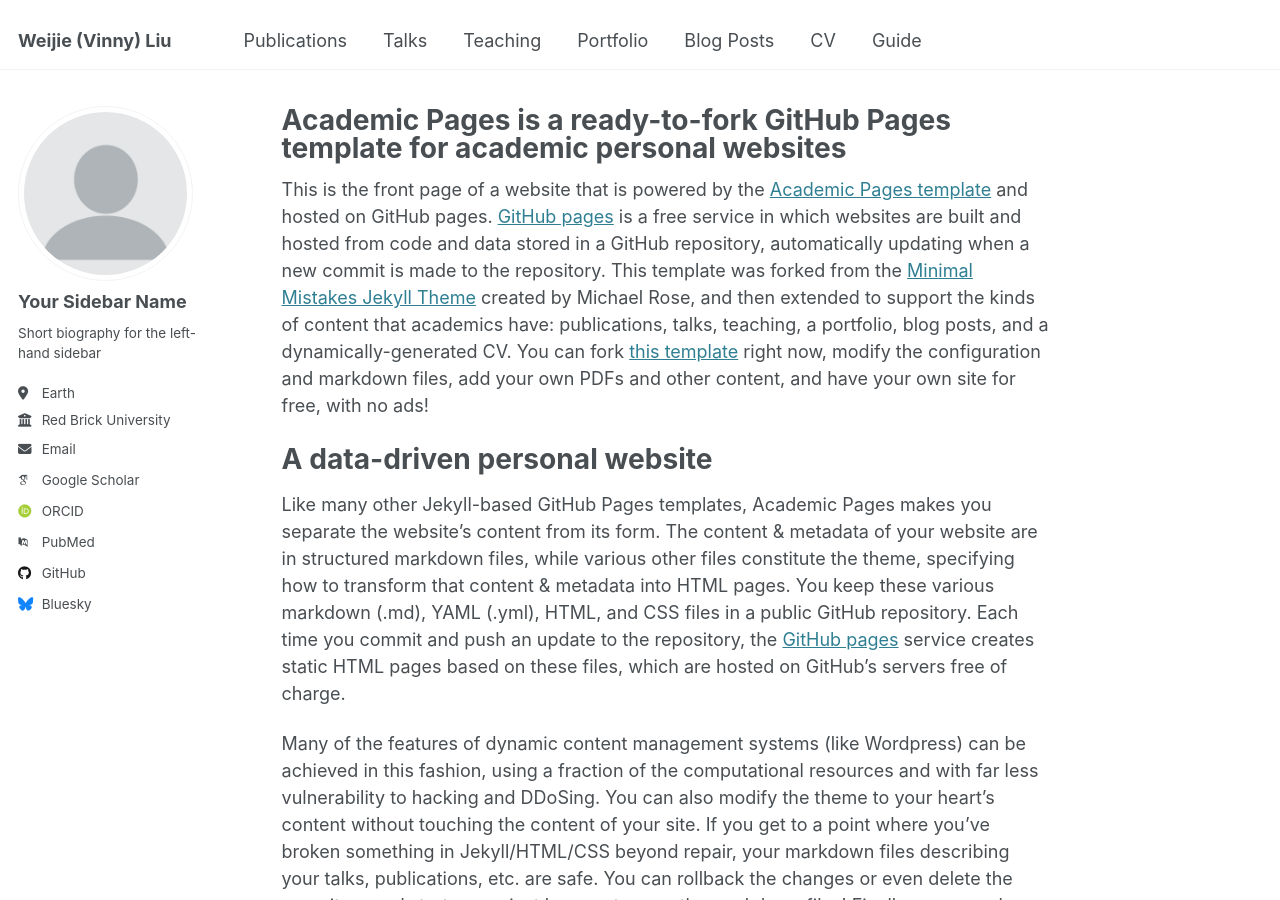
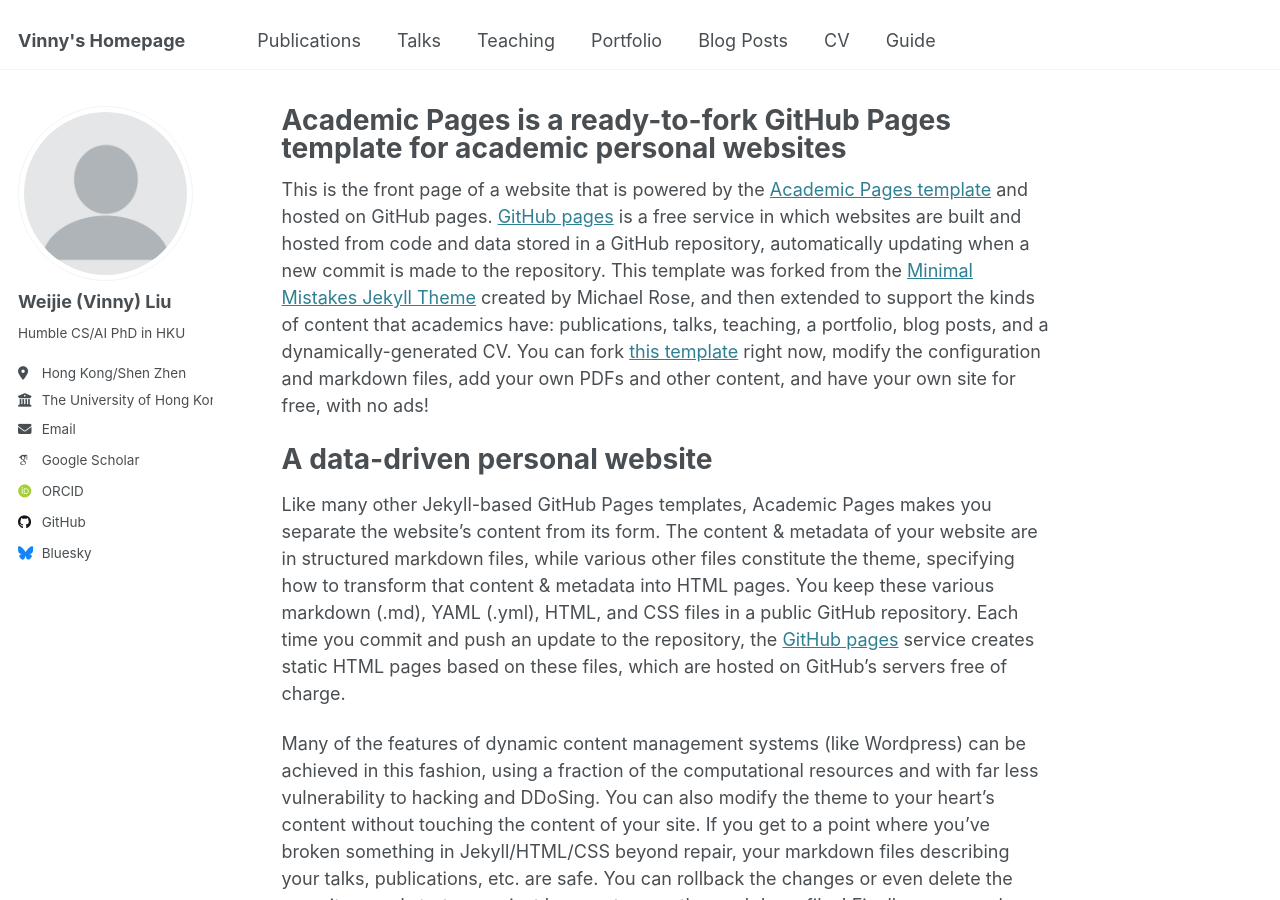
Before and after one commit to VinnyLiu0817/VinnyLiu0817.github.io, a Jekyll site: the page built from _pages/about.md, in a window 1280 px wide and 900 px high. Built offline with Jekyll 4.4.1, drawn with Linux system fonts in a browser that asks for light colours; some web fonts are replaced.

Commit message:
Update _config.yml

```diff
--- a/_config.yml
+++ b/_config.yml
@@ -9,7 +9,7 @@
 # Basic Site Settings
 locale                   : "en-US"
 site_theme               : "default"
-title                    : "Weijie (Vinny) Liu"
+title                    : "Vinny's Homepage"
 title_separator          : "-"
 name                     : &name "Weijie Liu"
 description              : &description "personal description"
@@ -23,21 +23,21 @@ repository               : "VinnyLiu0817/VinnyLiu0817.github.io"
 author:
   # Biographic information
   avatar           : "profile.png"
-  name             : "Your Sidebar Name"
+  name             : "Weijie (Vinny) Liu"
   pronouns         : # example: "she/her"
-  bio              : "Short biography for the left-hand sidebar"
-  location         : "Earth"
-  employer         : "Red Brick University"
+  bio              : "Humble CS/AI PhD in HKU"
+  location         : "Hong Kong/Shen Zhen"
+  employer         : "The University of Hong Kong"
   uri              : # URL
-  email            : "none@example.org"
+  email            : "liuwj0817@connect.hku.hk"
 
   # Academic websites
   arxiv            : # URL - Update with the correct link to your profile
-  googlescholar    : "https://scholar.google.com/citations?user=PS_CX0AAAAAJ"
+  googlescholar    : "https://scholar.google.com/citations?user=jBqijFIAAAAJ&hl=en"
   impactstory      : # URL
-  orcid            : "http://orcid.org/yourorcidurl"
+  orcid            : "https://orcid.org/my-orcid?orcid=0009-0004-0539-3293"
   semantic         : # URL
-  pubmed           : "https://www.ncbi.nlm.nih.gov/pubmed/?term=john+snow"
+  pubmed           : # URL
   researchgate     : # URL
   scopus           : # URL
 
```
